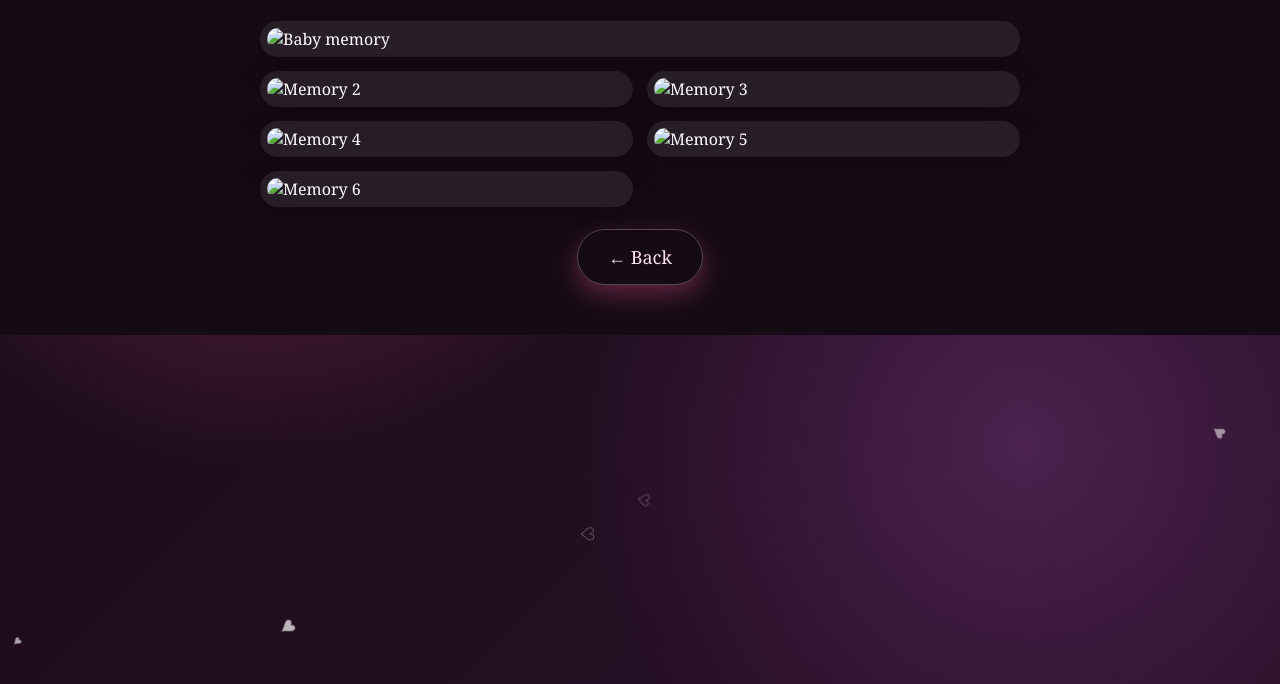
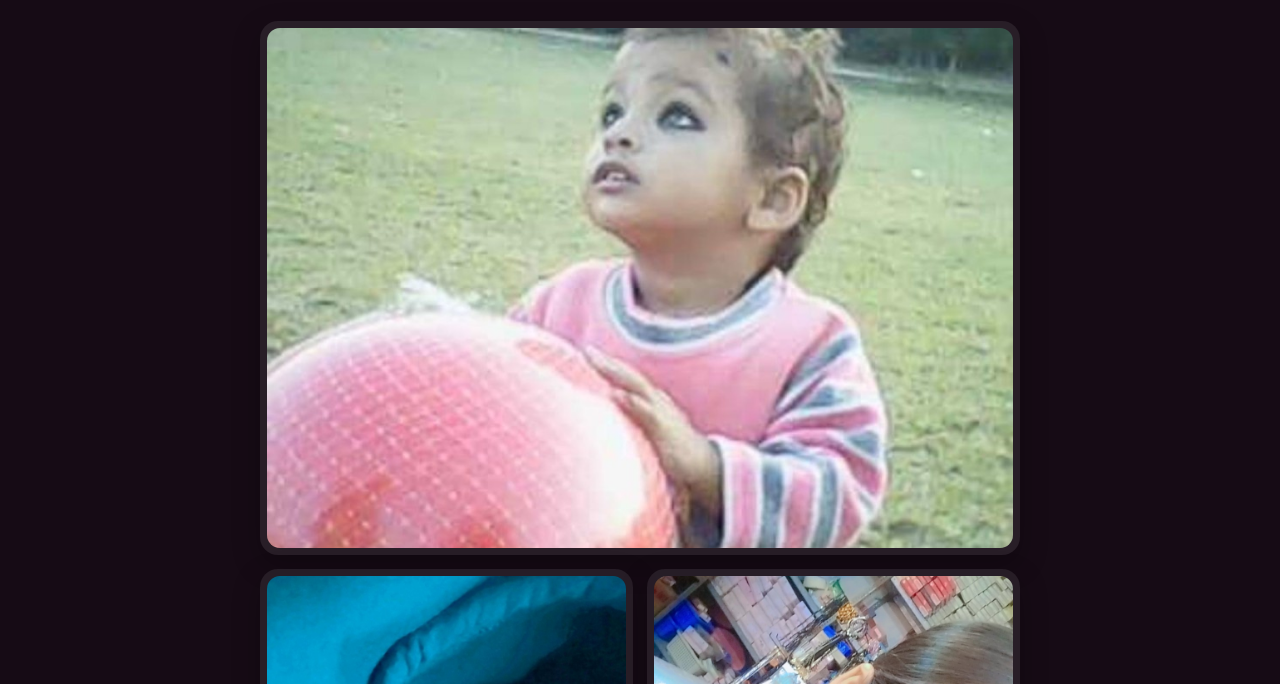
Before and after one commit to Deep-Anshu-01/Bhannuuuuu-brdy, a plain HTML site: page index.html in a window 1280 px wide. Both pictures are taken after a click on the button "Open your memory 💗". Shown: the part 116-800 px from the top of the page. Drawn offline with Linux system fonts and the light colour scheme.

Commit message:
Update index.html

```diff
--- a/index.html
+++ b/index.html
@@ -15,12 +15,12 @@
 <div class="bg"></div><div class="hearts" id="hearts"></div>
 <section class="page" id="home"><div class="card"><div class="tiny">A little birthday memory</div><div class="title">Happy Birthday<br>Bhannuuu Rani ❤️</div><p class="sub">No apology today. Bas ek chhoti si memory… aur tumhare birthday ke liye ek dil se wish. ✨</p><button class="btn" onclick="openMemory()">Open your memory 💗</button></div></section>
 <section id="memory"><div class="memory"><h1>For you, Bhannuuu ❤️</h1><p class="intro">Some moments are too special to keep in the gallery. ✨</p><div class="grid">
-<div class="photo" onclick="zoom(this)"><img src="photos/01-baby.jpg" alt="Baby memory"></div>
-<div class="photo" onclick="zoom(this)"><img src="photos/02.jpg" alt="Memory 2"></div>
-<div class="photo" onclick="zoom(this)"><img src="photos/03.jpg" alt="Memory 3"></div>
-<div class="photo" onclick="zoom(this)"><img src="photos/04.jpg" alt="Memory 4"></div>
-<div class="photo" onclick="zoom(this)"><img src="photos/05.jpg" alt="Memory 5"></div>
-<div class="photo" onclick="zoom(this)"><img src="photos/06.png" alt="Memory 6"></div>
+<div class="photo" onclick="zoom(this)"><img src="01-baby.jpg" alt="Baby memory"></div>
+<div class="photo" onclick="zoom(this)"><img src="02.jpg" alt="Memory 2"></div>
+<div class="photo" onclick="zoom(this)"><img src="03.jpg" alt="Memory 3"></div>
+<div class="photo" onclick="zoom(this)"><img src="04.jpg" alt="Memory 4"></div>
+<div class="photo" onclick="zoom(this)"><img src="05.jpg" alt="Memory 5"></div>
+<div class="photo" onclick="zoom(this)"><img src="06.png" alt="Memory 6"></div>
 </div><button class="btn back" onclick="goHome()">← Back</button></div></section>
 <div class="lightbox" id="lightbox" onclick="closeZoom(event)"><button class="close" onclick="closeZoom(event)">×</button><img id="zoomImg" src="" alt="Expanded memory"></div>
 <script>
```
